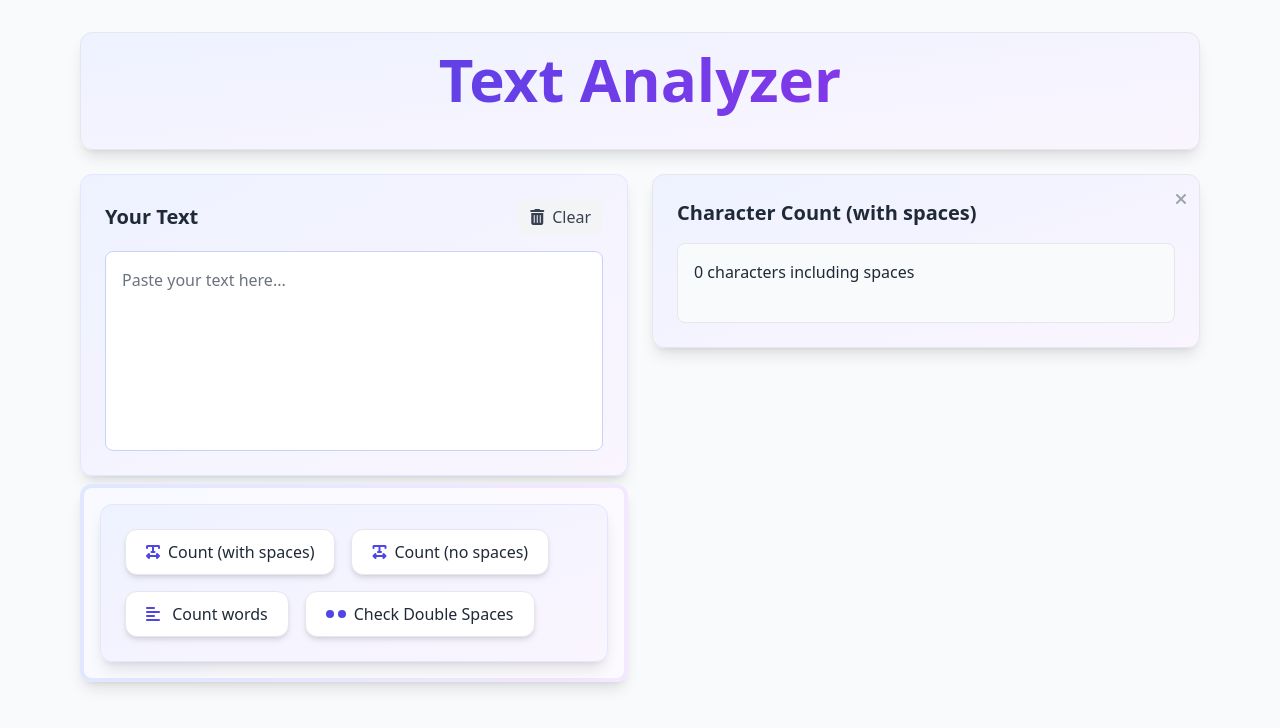
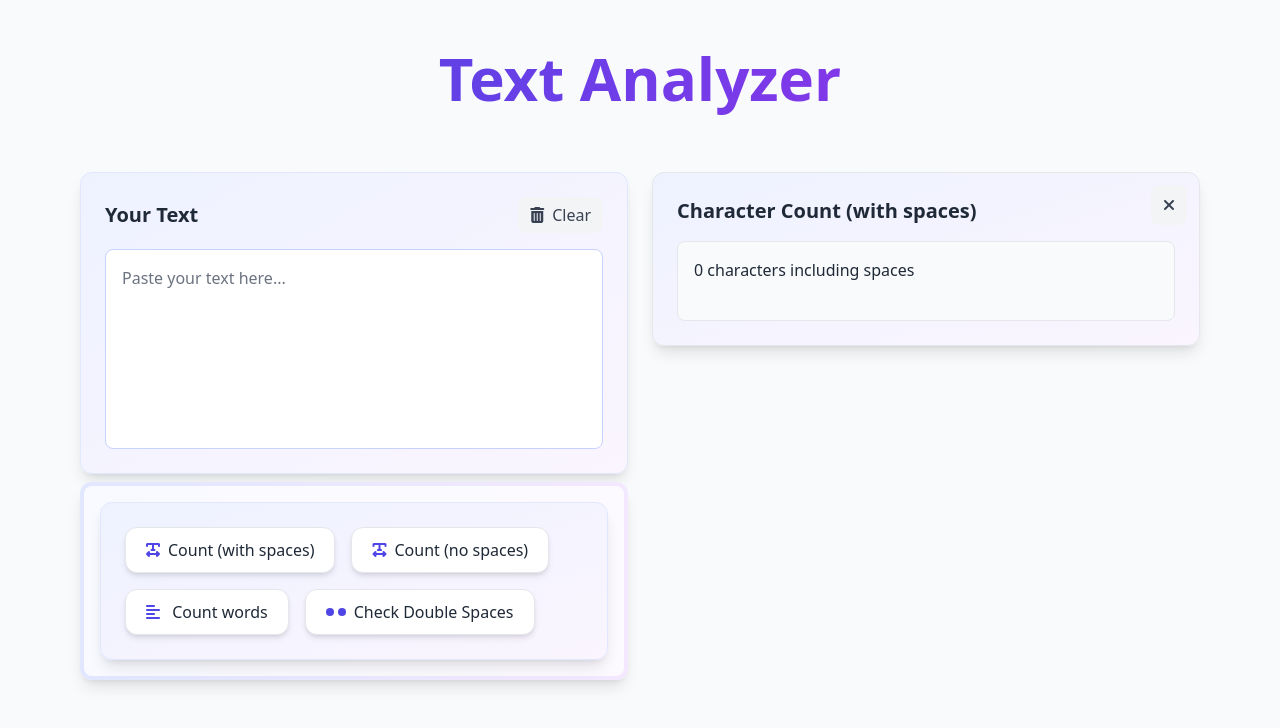
Before and after one commit to dyaphel/Text-Analyzer, a React (Vite) app: page / in a window 1280 px wide. Both pictures are taken after a click on the button "Count (with spaces)". Shown: the top 728 px of the page. Built offline with nearby package versions, Linux system fonts and the light colour scheme.

Commit message:
style up

```diff
--- a/src/components/Header.jsx
+++ b/src/components/Header.jsx
@@ -1,6 +1,6 @@
 const Header = () => {
   return (
-    <header className="text-center mb-6 py-2  bg-gradient-to-br from-indigo-50 to-purple-50 rounded-xl shadow-lg overflow-visible relative border border-gray-200">
+    <header className="text-center mb-6 py-2 ">
       <div className="max-w-4xl mx-auto px-6 relative z-10">
         <h1 className="text-5xl md:text-6xl font-extrabold mb-6 py-2 leading-tight text-transparent bg-clip-text bg-gradient-to-r from-indigo-600 to-purple-600">
           Text Analyzer
--- a/src/components/ResultsDisplay.jsx
+++ b/src/components/ResultsDisplay.jsx
@@ -22,7 +22,7 @@ const ResultsDisplay = ({ title, content, isHTML, onClose  }) => {
       {/* Pulsante di chiusura */}
       <button
         onClick={onClose}
-        className="absolute top-3 right-3 text-gray-400 hover:text-gray-600 transition-colors"
+        className="absolute top-3 right-3 text-gray-700 hover:text-gray-900 transition-colors duration-200 bg-gray-100 hover:bg-gray-200 px-3 py-2 rounded-lg"
       >
         <i className="fas fa-times"></i>
       </button>
```
